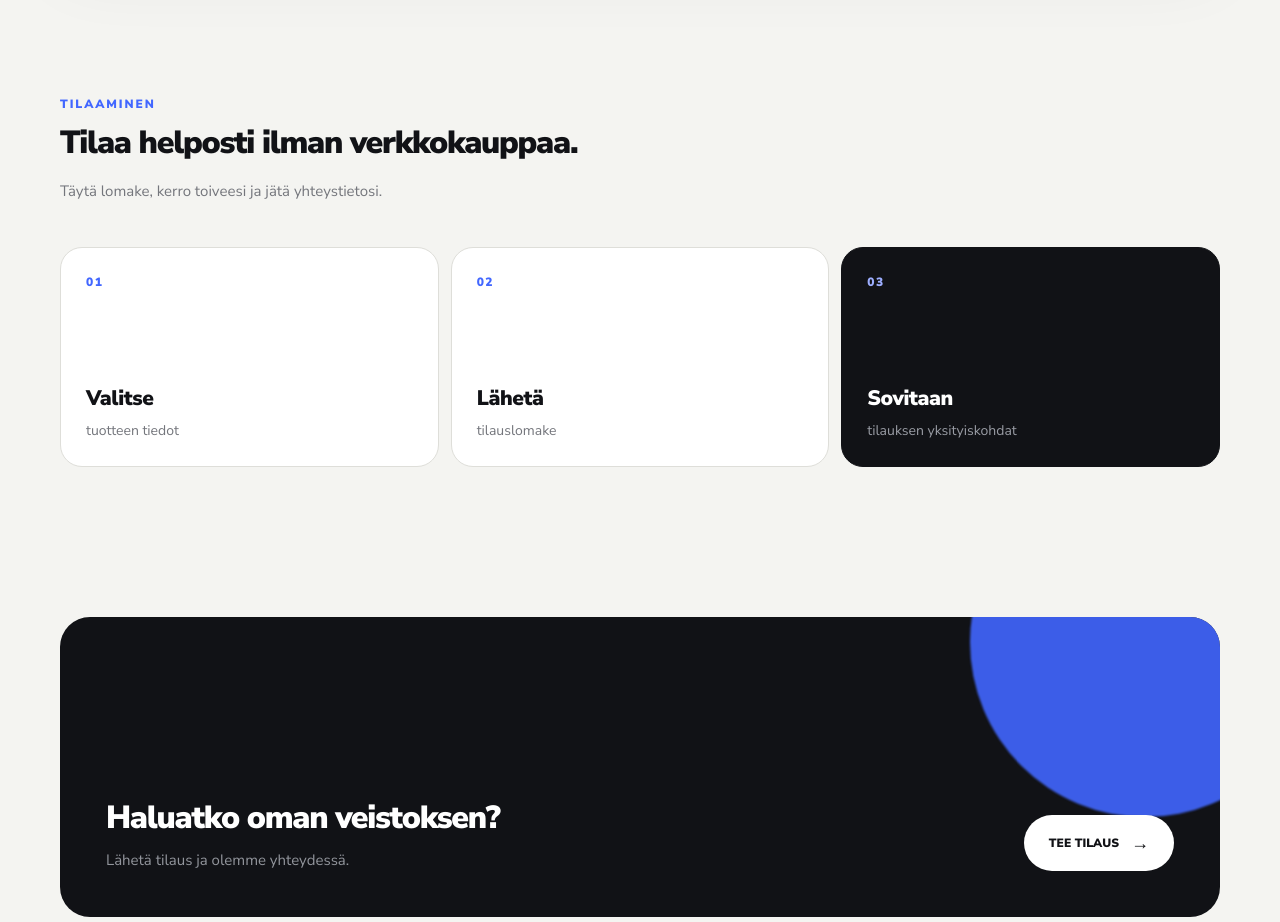
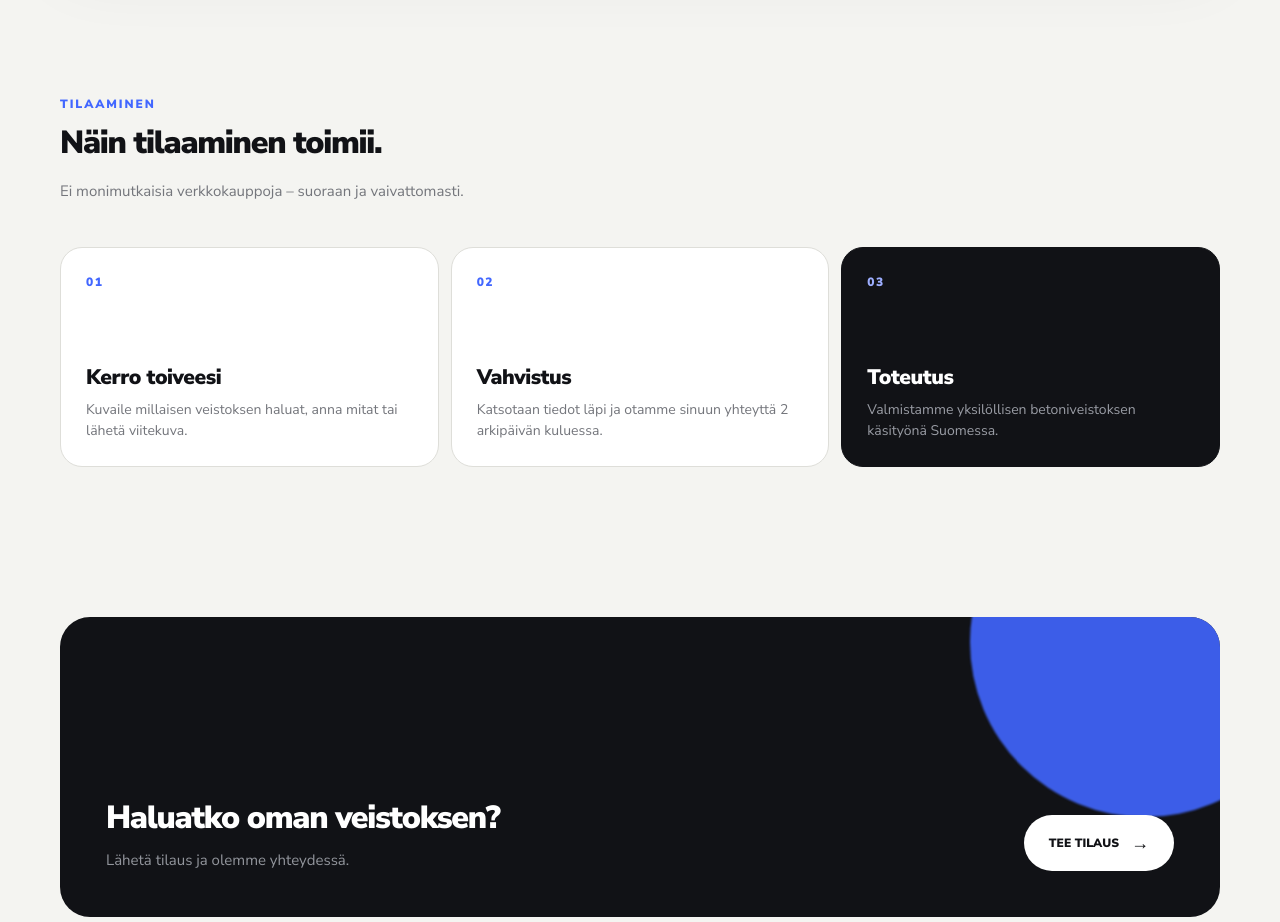
Before and after one commit to Burben-Kapula/-WK-Ohjelmistokehitt-j-n-toimiminen, a React (Vite) app in the folder frontend/: page / in a window 1280 px wide. Shown: the part 1220-2142 px from the top of the page. Built offline with nearby package versions, Linux system fonts and the light colour scheme; no server answers.

Commit message:
fix TILAAMINEN

```diff
--- a/frontend/src/pages/LandingPage.jsx
+++ b/frontend/src/pages/LandingPage.jsx
@@ -159,14 +159,29 @@ export default function LandingPage() {
           </div>
         </section>
 
-        <section className="order-steps">
+<section className="order-steps">
           <h2 className="section-label">TILAAMINEN</h2>
-          <h3 className="section-title">Tilaa helposti ilman verkkokauppaa.</h3>
-          <p className="section-desc">Täytä lomake, kerro toiveesi ja jätä yhteystietosi.</p>
+          <h3 className="section-title">Näin tilaaminen toimii.</h3>
+          <p className="section-desc">Ei monimutkaisia verkkokauppoja – suoraan ja vaivattomasti.</p>
           <div className="steps">
-            <StepCard number="01" title="Valitse" desc="tuotteen tiedot" variant="light" />
-            <StepCard number="02" title="Lähetä" desc="tilauslomake" variant="light" />
-            <StepCard number="03" title="Sovitaan" desc="tilauksen yksityiskohdat" variant="dark" />
+            <StepCard
+              number="01"
+              title="Kerro toiveesi"
+              desc="Kuvaile millaisen veistoksen haluat, anna mitat tai lähetä viitekuva."
+              variant="light"
+            />
+            <StepCard
+              number="02"
+              title="Vahvistus"
+              desc="Katsotaan tiedot läpi ja otamme sinuun yhteyttä 2 arkipäivän kuluessa."
+              variant="light"
+            />
+            <StepCard
+              number="03"
+              title="Toteutus"
+              desc="Valmistamme yksilöllisen betoniveistoksen käsityönä Suomessa."
+              variant="dark"
+            />
           </div>
         </section>
 
```
